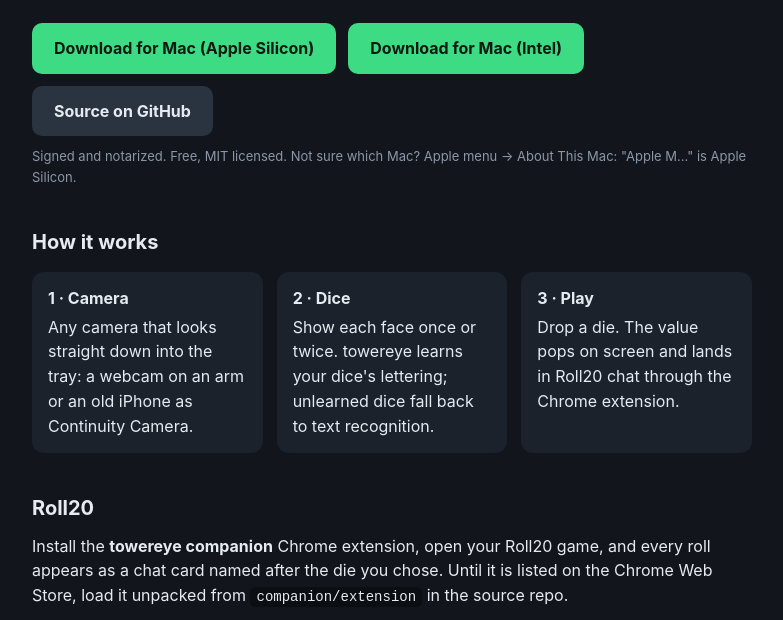
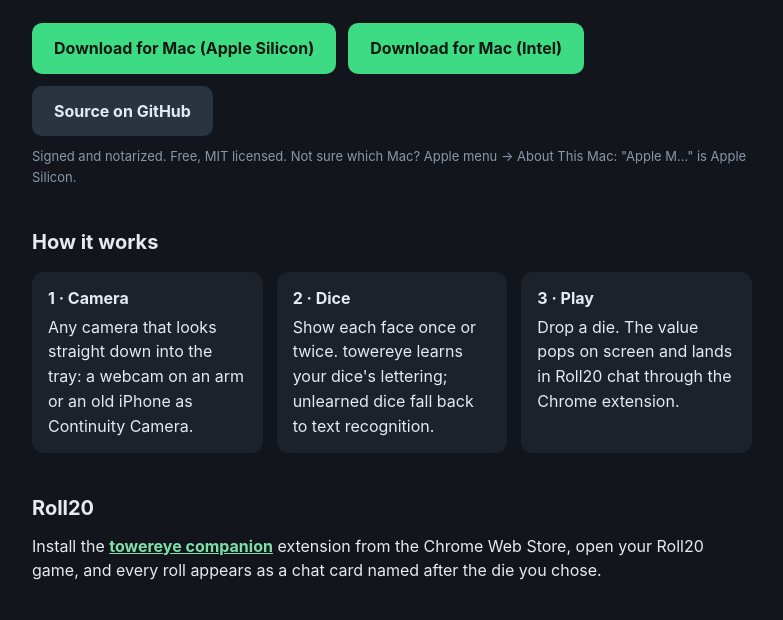
Before and after one commit to austinbyron/towereye, a browser extension: page site/index.html in a window 1280 px wide. Shown: the part 174-794 px from the top of the page, without its empty margins (248-1031 px from the left). Drawn offline with Linux system fonts and the light colour scheme.

Commit message:
site, readme: link the Chrome Web Store listing

```diff
--- a/site/index.html
+++ b/site/index.html
@@ -45,7 +45,7 @@
   </div>
 
   <h2>Roll20</h2>
-  <p>Install the <b>towereye companion</b> Chrome extension, open your Roll20 game, and every roll appears as a chat card named after the die you chose. Until it is listed on the Chrome Web Store, load it unpacked from <code>companion/extension</code> in the source repo.</p>
+  <p>Install the <a href="https://chromewebstore.google.com/detail/towereye-companion/kfempdjjpchapfpdkngogidooicekhgm"><b>towereye companion</b></a> extension from the Chrome Web Store, open your Roll20 game, and every roll appears as a chat card named after the die you chose.</p>
 
   <h2>On stream</h2>
   <p>The app adds a tray overlay to OBS in one click (enable OBS's WebSocket server once, paste the password). Nat 20s burst gold, nat 1s slam red. Pick "OBS Virtual Camera" in Discord and your table sees the dice.</p>
```
Also changed, not shown: README.md.
